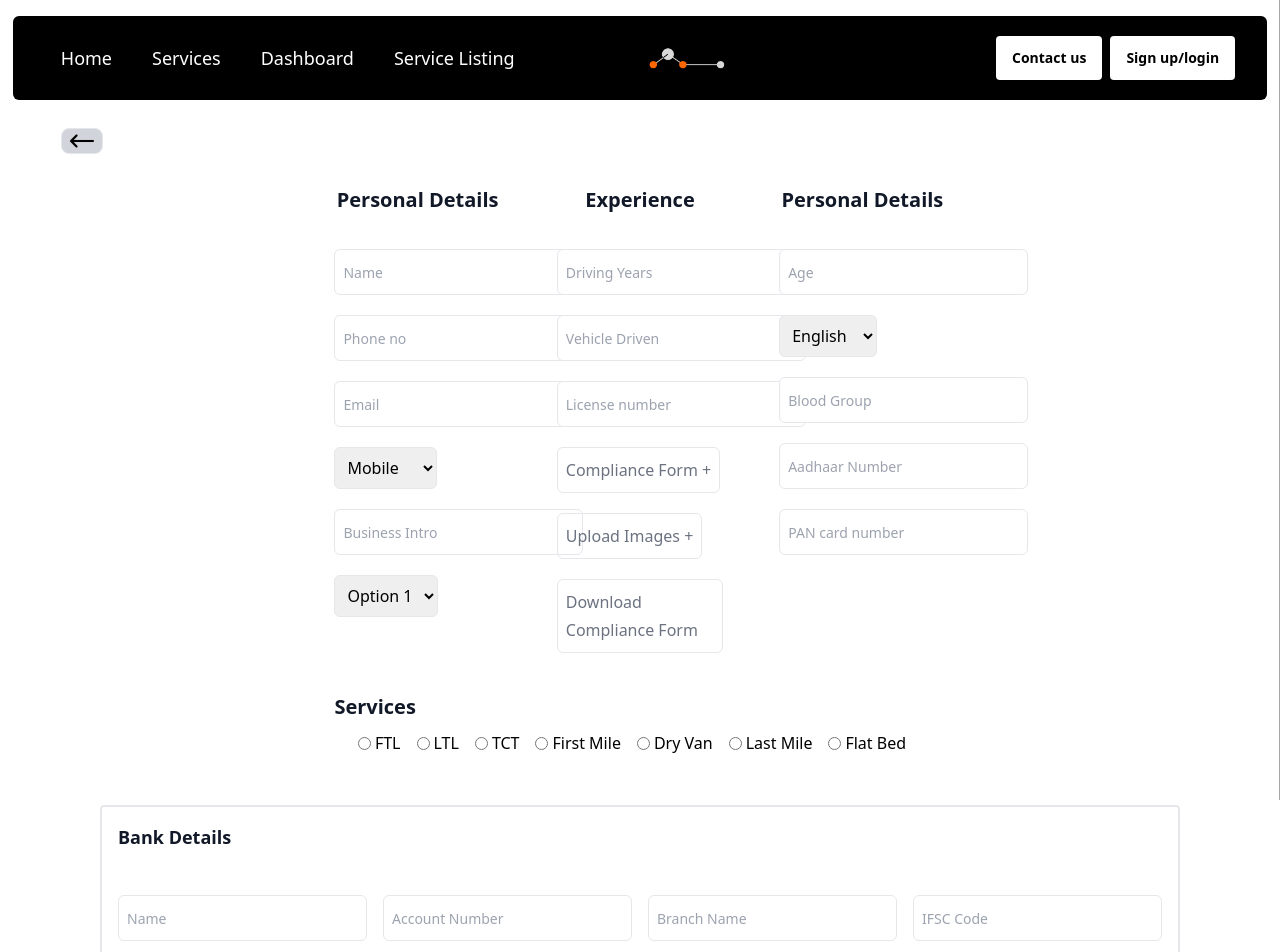
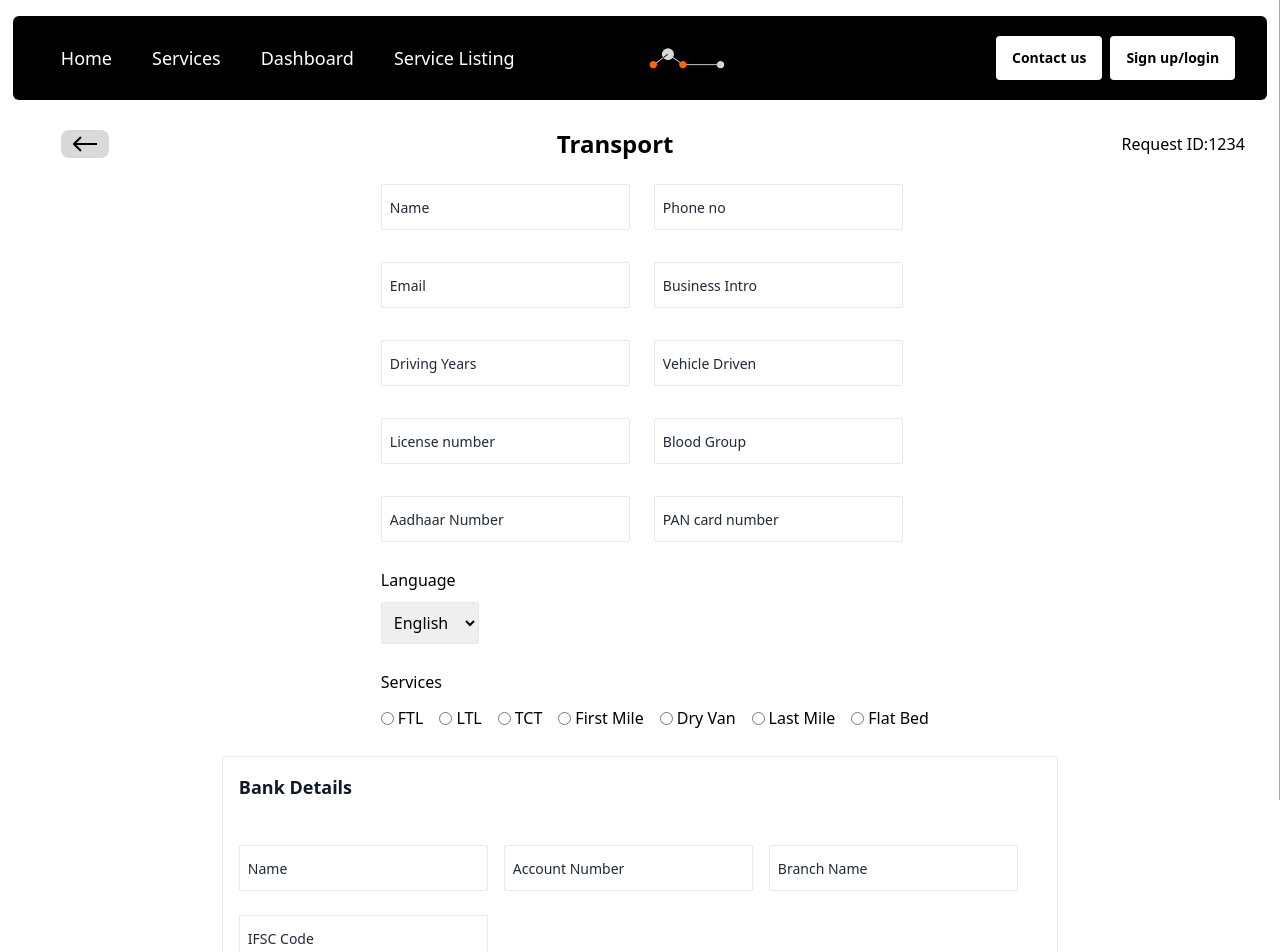
Before and after one commit to Logbiz-Private-Lilmited/LogbizFB, a React (Vite) app: page /transportRegistration in a window 1280 px wide. Shown: the top 952 px of the page. Built offline with nearby package versions, Linux system fonts and the light colour scheme.

Commit message:
few changes in Animatedlogo,DynamicForm,TransportForm

```diff
--- a/src/components/Forms/DynamicForm.jsx
+++ b/src/components/Forms/DynamicForm.jsx
@@ -13,6 +13,7 @@ const DynamicForm = ({
   ifLabel,
   formRadioCSS,
   formGroupCSS,
+  isInsurance,
 }) => {
   const initialValues = config.reduce((acc, field) => {
     if (field.type === "checkbox") {
@@ -36,10 +37,26 @@ const DynamicForm = ({
   const radioInputCSS = "w-fit";
 
   const bankDetails = [
-    { label: "Name", name: "name" },
+    { label: "Name", name: "bankName" },
     { label: "Account Number", name: "accountNumber" },
     { label: "Branch Name", name: "branchName" },
     { label: "IFSC Code", name: "ifscCode" },
+  ];
+  const insuranceDetails = [
+    {
+      name: "insuranceCompany",
+      placeholder: "Insurance Company",
+      type: "text",
+    },
+    { name: "policyNumber", placeholder: "Policy Number", type: "text" },
+    { name: "insuranceCover", placeholder: "Insurance Cover", type: "text" },
+    {
+      name: "insurancePremium",
+      placeholder: "Insurance Premium",
+      type: "text",
+    },
+    { name: "startDate", placeholder: "Start Date", type: "date" },
+    { name: "endDate", placeholder: "End Date", type: "date" },
   ];
 
   const renderInput = (field) => {
@@ -127,7 +144,7 @@ const DynamicForm = ({
               id={field.name}
               value={values[field.name]}
               onChange={handleChange}
-              className={inputCSS}
+              className={`${inputCSS}`}
             >
               {field.options.map((option) => (
                 <option key={option} value={option}>
@@ -210,15 +227,32 @@ const DynamicForm = ({
           config.map((field) => renderInput(field))
         )}
         {isBankDetails && (
-          <div className="border-2 gap-4 flex flex-col p-4 rounded w-full md:w-fit">
-            <h1 className="md:text-lg">Bank Details</h1>
-            <div className="flex md:flex-row flex-col gap-4">
+          <div className="md:gap-4 gap-1 flex flex-col rounded w-2/3 border p-4">
+            <h1 className="md:text-lg text-base">Bank Details</h1>
+            <div className="flex md:flex-row flex-col gap-4 flex-wrap ">
               {bankDetails.map((item) => (
                 <input
                   className={inputCSS}
                   placeholder={item.label}
                   name={item.name}
                   key={item.name}
+                  onChange={handleChange}
+                />
+              ))}
+            </div>
+          </div>
+        )}
+        {isInsurance && (
+          <div className="md:gap-4 gap-1 flex flex-col rounded w-2/3">
+            <h1 className="md:text-lg text-base">Insurance Details</h1>
+            <div className="flex sm:flex-row flex-col gap-4 flex-wrap">
+              {insuranceDetails.map((item) => (
+                <input
+                  className={inputCSS}
+                  placeholder={item.placeholder}
+                  name={item.name}
+                  key={item.name}
+                  type={item.type}
                   onChange={handleChange}
                 />
               ))}
--- a/src/components/Forms/RegistrationForms/Transport.jsx
+++ b/src/components/Forms/RegistrationForms/Transport.jsx
@@ -1,193 +1,79 @@
-// src/Freight.js
 import React from "react";
 import ScrollToTopOnMount from "../ScrollToTop";
-import { useEffect } from "react";
-import { useLocation } from "react-router-dom"; // if using React Router
-
-const personalDetailsLeft = [
-  { placeholder: "Name", type: "text" },
-  { placeholder: "Phone no", type: "text" },
-  { placeholder: "Email", type: "email" },
-  {
-    placeholder: "Type Phone",
-    type: "select",
-    options: ["Mobile", "Landline"],
-  },
-  { placeholder: "Business Intro", type: "text" },
-  { placeholder: "Service", type: "select", options: ["Option 1", "Option 2"] },
-];
-
-const experience = [
-  { placeholder: "Driving Years", type: "text" },
-  { placeholder: "Vehicle Driven", type: "text" },
-  { placeholder: "License number", type: "text" },
-  { placeholder: "Compliance Form +", type: "button" },
-  { placeholder: "Upload Images +", type: "button" },
-  { placeholder: "Download Compliance Form", type: "button" },
-];
-
-const personalDetailsRight = [
-  { placeholder: "Age", type: "number" },
-  { placeholder: "Language", type: "select", options: ["English", "Spanish"] },
-  { placeholder: "Blood Group", type: "text" },
-  { placeholder: "Aadhaar Number", type: "text" },
-  { placeholder: "PAN card number", type: "text" },
-];
-
-const services = [
-  { name: "service", value: "FTL", label: "FTL" },
-  { name: "service", value: "LTL", label: "LTL" },
-  { name: "service", value: "TCT", label: "TCT" },
-  { name: "service", value: "First Mile", label: "First Mile" },
-  { name: "service", value: "Dry Van", label: "Dry Van" },
-  { name: "service", value: "Last Mile", label: "Last Mile" },
-  { name: "service", value: "Flat Bed", label: "Flat Bed" },
-];
-
-const bankDetails = [
-  { label: "Name", name: "name", value: "" },
-  { label: "Account Number", name: "accountNumber", value: "" },
-  { label: "Branch Name", name: "branchName", value: "" },
-  { label: "IFSC Code", name: "ifscCode", value: "" },
-];
-const insuranceDetails = [
-  { name: "insuranceCompany", placeholder: "Insurance Company", type: "text" },
-  { name: "policyNumber", placeholder: "Policy Number", type: "text" },
-  { name: "insuranceCover", placeholder: "Insurance Cover", type: "text" },
-  { name: "insurancePremium", placeholder: "Insurance Premium", type: "text" },
-  { name: "startDate", placeholder: "Start Date", type: "date" },
-  { name: "endDate", placeholder: "End Date", type: "date" },
-];
-const inputCSS = "border rounded-md p-2 w-fit placeholder:text-sm mt-2";
-const divCSS = "flex flex-col gap-3";
-
-const renderField = (field) => {
-  if (field.type === "select") {
-    return (
-      <select className={inputCSS} key={field.placeholder}>
-        {field.options.map((option) => (
-          <option key={option}>{option}</option>
-        ))}
-      </select>
-    );
-  } else if (field.type === "button") {
-    return (
-      <button
-        className={`${inputCSS} text-gray-500 text-start`}
-        key={field.placeholder}
-      >
-        {field.placeholder}
-      </button>
-    );
-  }
-  return (
-    <input
-      type={field.type}
-      placeholder={field.placeholder}
-      className={inputCSS}
-      key={field.placeholder}
-    />
-  );
-};
+import DynamicForm from "../DynamicForm";
 
 const Transport = () => {
+  const formFields = [
+    // Personal Details Left
+    { label: "Name", name: "name", type: "text" },
+    { label: "Phone no", name: "phoneNumber", type: "text" },
+    { label: "Email", name: "email", type: "email" },
+
+    { label: "Business Intro", name: "businessIntro", type: "text" },
+
+    // Experience
+    { label: "Driving Years", name: "drivingYears", type: "text" },
+    { label: "Vehicle Driven", name: "vehicleDriven", type: "text" },
+    { label: "License number", name: "licenseNumber", type: "text" },
+    {
+      label: "Compliance Form +",
+      name: "complianceFormButton",
+      type: "button",
+    },
+    { label: "Upload Images +", name: "uploadImagesButton", type: "button" },
+    {
+      label: "Download Compliance Form",
+      name: "downloadComplianceFormButton",
+      type: "button",
+    },
+
+    // Personal Details Right
+    { label: "Age", name: "age", type: "number" },
+
+    { label: "Blood Group", name: "bloodGroup", type: "text" },
+    { label: "Aadhaar Number", name: "aadhaarNumber", type: "text" },
+    { label: "PAN card number", name: "panCardNumber", type: "text" },
+    {
+      label: "Language",
+      name: "language",
+      type: "select",
+      options: ["English", "Spanish"],
+    },
+
+    // Services (Radio Buttons)
+    {
+      name: "servicesRadio",
+      label: "Services",
+      type: "radio",
+      options: [
+        "FTL",
+        "LTL",
+        "TCT",
+        "First Mile",
+        "Dry Van",
+        "Last Mile",
+        "Flat Bed",
+      ],
+    },
+  ];
+
   return (
     <>
       <ScrollToTopOnMount />
-
-      <div className="flex justify-between md:items-center md:text-center h-full w-screen md:px-12 md:py-4 px-4 py-2">
-        <button className="border rounded-lg px-2 bg-gray-300 w-fit">
-          <svg
-            fill="#000000"
-            version="1.1"
-            id="Layer_1"
-            xmlns="http://www.w3.org/2000/svg"
-            xmlnsXlink="http://www.w3.org/1999/xlink"
-            viewBox="0 0 330 330"
-            xmlSpace="preserve"
-            stroke="#000000"
-            transform="rotate(90)"
-            className="md:h-[24px] md:w-[24px] h-[18px] w-[18px]"
-          >
-            <path
-              id="XMLID_30_"
-              d="M154.394,325.606C157.322,328.535,161.161,330,165,330s7.678-1.465,10.607-4.394l75-75 c5.858-5.857,5.858-15.355,0-21.213c-5.858-5.857-15.356-5.857-21.213,0L180,278.787V15c0-8.284-6.716-15-15-15 c-8.284,0-15,6.716-15,15v263.787l-49.394-49.394c-5.858-5.857-15.355-5.857-21.213,0c-5.858,5.857-5.858,15.355,0,21.213 L154.394,325.606z"
-            />
-          </svg>
-        </button>
-      </div>
-      <form className="p-4 flex flex-col justify-center items-center gap-10">
-        <div className="grid grid-cols-3 gap-14 w-1/2">
-          <div className={divCSS}>
-            <h2 className="text-xl text-center">Personal Details</h2>
-            {personalDetailsLeft.map(renderField)}
-          </div>
-
-          <div className={divCSS}>
-            <h2 className="text-xl text-center">Experience</h2>
-            {experience.map(renderField)}
-          </div>
-
-          <div className={divCSS}>
-            <h2 className="text-xl text-center">Personal Details</h2>
-            {personalDetailsRight.map(renderField)}
-          </div>
-        </div>
-        <div className="w-1/2">
-          <h2 className="text-xl mb-2 text-start text">Services</h2>
-          <div className="w-full flex items-center justify-center">
-            {services.map((service) => (
-              <label
-                key={service.value}
-                className="mr-4 mb-2 flex items-center w-fit"
-              >
-                <input
-                  type="radio"
-                  name={service.name}
-                  value={service.value}
-                  className="mr-1"
-                />
-                {service.label}
-              </label>
-            ))}
-          </div>
-        </div>
-        <div className="border-2 md:mx-20 gap-4 flex flex-col p-4 rounded">
-          <h1 className="md:text-lg">Bank Details</h1>
-          <div className="flex sm:flex-row flex-col gap-4">
-            {bankDetails.map((item) => (
-              <input
-                className={inputCSS}
-                placeholder={item.label}
-                name={item.name}
-                key={item.name}
-              />
-            ))}
-          </div>
-        </div>
-        <div className="gap-4 flex flex-col rounded w-2/3">
-          <h1 className="md:text-lg">Insurance Details</h1>
-          <div className="flex sm:flex-row flex-col gap-4 flex-wrap">
-            {insuranceDetails.map((item) => (
-              <input
-                className={inputCSS}
-                placeholder={item.placeholder}
-                name={item.name}
-                key={item.name}
-                type={item.type}
-              />
-            ))}
-          </div>
-        </div>
-        <div className="md:col-span-2 lg:col-span-4 flex justify-end w-2/3">
-          <button
-            type="submit"
-            className="border rounded-md px-8 py-1 text-sm bg-gray-200"
-          >
-            Submit
-          </button>
-        </div>
-      </form>
+      <DynamicForm
+        config={formFields}
+        formTitle={"Transport"}
+        key={"transport"}
+        formRadioCSS={"flex gap-2 md:flex-row md:gap-4 flex-wrap md:mx-0 mx-10"}
+        formCSS="w-full flex flex-wrap overflow-hidden justify-center items-center gap-6"
+        formDivCSS={
+          "flex flex-col md:flex-row md:flex-wrap md:mx-72 md:pl-20 gap-6 md:justify-baseline items-center w-fit mx-10"
+        }
+        formGroupCSS="flex gap-2 md:flex-row flex-col flex-wrap md:flex-nowrap items-stretch"
+        isBankDetails={true}
+        isInsurance={true}
+        requestID={1234}
+      />
     </>
   );
 };
--- a/src/components/HeroSection/AnimatedStats.jsx
+++ b/src/components/HeroSection/AnimatedStats.jsx
@@ -1,5 +1,5 @@
 import React from "react";
-import AnimationLogo from "../../../public/AnimationLogo.svg";
+
 import Animation from "./Animation";
 
 const AnimatedStats = () => {
```
Also changed, not shown: src/components/HeroSection/Animation.jsx (+5 -7 lines), src/index.css (+16 -10 lines), public/AnimationLogo.svg.
